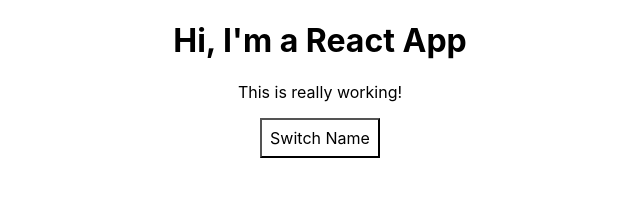
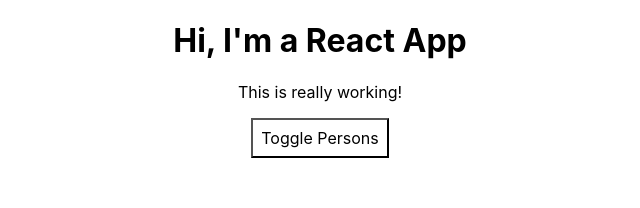
Before and after one commit to chehinedh/application, a React (Create React App) app: page / in a window 1280 px wide. Shown: the top 208 px of the page, without its empty margins (320-960 px from the left). Built offline with nearby package versions, Linux system fonts and the light colour scheme.

Commit message:
🚀 handle the dynamic content

```diff
--- a/src/App.js
+++ b/src/App.js
@@ -5,7 +5,6 @@
 function App() {
   const [person1, setPerson1] = useState({ nom: "chehine", age: "23" });
   const [person2, setPerson2] = useState({ nom: "houssem", age: "26" });
-
 
   const switchHandler = (newName, person) => {
     if (person === 1) {
@@ -26,22 +25,17 @@
     setShowPersons(!showPersons);
   };
 
-  const style= {
-    backgroundColor: 'white',
-    font: 'inherit',
-    border: '1x solid blue',
-    padding: '8px',
-    cursor: 'pointer'
+  const style = {
+    backgroundColor: "white",
+    font: "inherit",
+    border: "1x solid blue",
+    padding: "8px",
+    cursor: "pointer",
   };
 
-  return (
-    <div className="App">
-      <h1>Hi, I'm a React App </h1>
-      <p>This is really working! </p>
-      <button style={style} onClick={() => togglePersonHandler()}>
-        Switch Name
-      </button>
-      {showPersons === true ? (
+  let persons = null;
+  if (showPersons) {
+    persons = (
       <div>
         <Person
           name={person1.nom}
@@ -57,7 +51,17 @@
           click={() => switchHandler("Houssem", 2)}
         />
       </div>
-      ) : null}
+    );
+  }
+
+  return (
+    <div className="App">
+      <h1>Hi, I'm a React App </h1>
+      <p>This is really working! </p>
+      <button style={style} onClick={() => togglePersonHandler()}>
+        Toggle Persons
+      </button>
+      {persons}
     </div>
   );
 }
```
Lines whose indentation alone changed are shown as unchanged.
